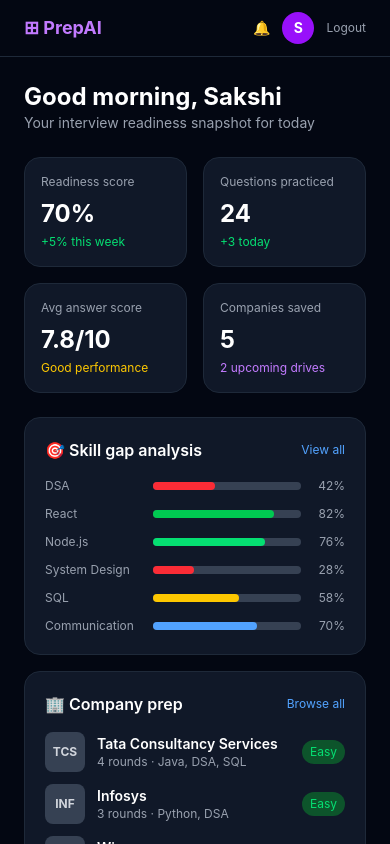
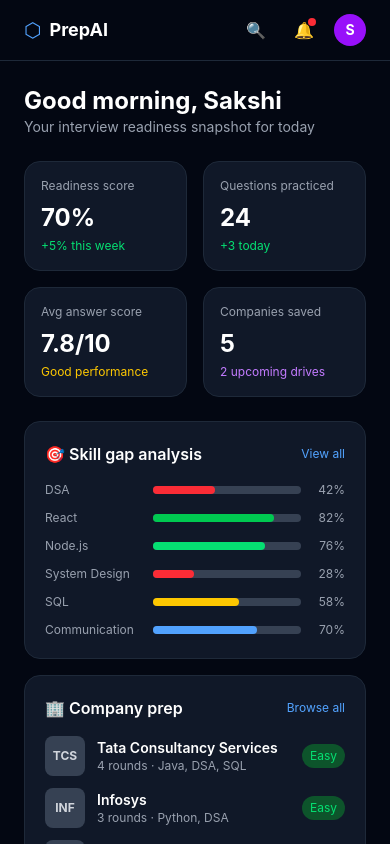
Before and after one commit to SakshiCode731/AI-Interview-Prep-Assistant, a React (Vite) app in the folder Client/: page /dashboard in a window 390 px wide. Shown: the top 844 px of the page. Built offline with nearby package versions, Linux system fonts and the light colour scheme; sample sign-in values are in the browser's storage.

Commit message:
fix: navbar layout, nav pills atylling, dashboard responsive fix

```diff
--- a/Client/src/pages/Dashboard.jsx
+++ b/Client/src/pages/Dashboard.jsx
@@ -6,6 +6,10 @@ const Dashboard = () => {
   const { logout } = useAuth();
   const navigate = useNavigate();
   const [dressingTab, setDressingTab] = useState('male');
+  const [showProfile, setShowProfile] = useState(false);
+  const [showSearch, setShowSearch] = useState(false);
+  const [activeNav, setActiveNav] = useState('Dashboard');
+  const [profileData, setProfileData] = useState({ name: 'Sakshi Gautam', email: 'sakshi@test.com' });
 
   const handleLogout = () => {
     logout();
@@ -84,21 +88,152 @@ const Dashboard = () => {
     <div className="min-h-screen bg-gray-950 text-white flex flex-col">
       {/* Top Navbar */}
      <nav className="bg-gray-950 border-b border-gray-800 px-6 py-3 flex items-center justify-between sticky top-0 z-50">
-        <div className="flex items-center gap-8">
-          <span className="text-purple-400 font-bold text-lg">⊞ PrepAI</span>
+
+  {/* Left: Logo + Nav Pills */}
+  <div className="flex items-center gap-6">
+
+    {/* Logo */}
+    <div className="flex items-center gap-2">
+      <span className="text-blue-400 text-xl">⬡</span>
+      <span className="text-white font-bold text-lg">PrepAI</span>
+    </div>
+
+    {/* Nav Pills */}
     <div className="hidden md:flex gap-2">
       {['Dashboard', 'Companies', 'Practice', 'Guides', 'Progress'].map((item, i) => (
-              <button key={i} className="px-4 py-1.5 rounded-full text-sm text-gray-300 hover:text-white border border-gray-700 hover:border-gray-500 transition">
+        <button
+          key={i}
+          onClick={() => {
+            setActiveNav(item);
+            if (item === 'Companies') navigate('/companies');
+            if (item === 'Practice') navigate('/mock-interview');
+            if (item === 'Dashboard') navigate('/dashboard');
+          }}
+          className="px-5 py-2 rounded-full text-sm font-medium border border-gray-700 bg-gray-900 text-gray-200 hover:border-gray-500 hover:text-white transition"
+        >
           {item}
         </button>
       ))}
     </div>
+
   </div>
+  {/* ✅ Left wrapper yahan close hua */}
+
+  {/* Right: Search + Bell + Avatar */}
+  <div className="flex items-center gap-3 relative">
+
+    {/* Search Button */}
+    <div className="relative">
+      {showSearch ? (
+        <input
+          type="text"
+          autoFocus
+          placeholder="Search companies, guides..."
+          onBlur={() => setShowSearch(false)}
+          className="w-48 bg-gray-800 border border-gray-700 rounded-full px-4 py-1.5 text-sm text-white placeholder-gray-500 focus:outline-none focus:border-purple-500"
+        />
+      ) : (
+        <button
+          onClick={() => setShowSearch(true)}
+          className="w-9 h-9 flex items-center justify-center text-gray-400 hover:text-white transition"
+        >
+          🔍
+        </button>
+      )}
+    </div>
+
+    {/* Notification Bell */}
+    <button className="w-9 h-9 flex items-center justify-center text-gray-400 hover:text-white transition relative">
+      🔔
+      <span className="absolute top-1.5 right-1.5 w-2 h-2 bg-red-500 rounded-full"></span>
+    </button>
+
+    {/* Avatar Button */}
+    <div
+      className="w-8 h-8 rounded-full bg-purple-600 flex items-center justify-center text-sm font-bold cursor-pointer hover:ring-2 hover:ring-purple-400 transition"
+      onClick={() => setShowProfile(!showProfile)}
+    >
+      S
+    </div>
+
+    {/* Profile Dropdown */}
+    {showProfile && (
+      <div className="absolute right-0 top-12 w-72 bg-gray-900 border border-gray-700 rounded-2xl shadow-2xl z-50 overflow-hidden">
+
+        <div className="bg-purple-900/30 px-5 py-4 border-b border-gray-700">
           <div className="flex items-center gap-3">
-          <span className="text-gray-400 text-sm">🔔</span>
-          <div className="w-8 h-8 rounded-full bg-purple-600 flex items-center justify-center text-sm font-bold">S</div>
-          <button onClick={handleLogout} className="text-xs text-gray-400 hover:text-red-400 transition">Logout</button>
+            <div className="w-12 h-12 rounded-full bg-purple-600 flex items-center justify-center text-lg font-bold flex-shrink-0">
+              S
             </div>
+            <div>
+              <p className="font-semibold text-white">{profileData.name}</p>
+              <p className="text-gray-400 text-xs">{profileData.email}</p>
+              <span className="text-xs bg-green-900 text-green-400 px-2 py-0.5 rounded-full mt-1 inline-block">
+                Active
+              </span>
+            </div>
+          </div>
+        </div>
+
+        <div className="grid grid-cols-3 border-b border-gray-700">
+          <div className="text-center py-3 border-r border-gray-700">
+            <p className="text-white font-bold text-lg">70%</p>
+            <p className="text-gray-400 text-xs">Readiness</p>
+          </div>
+          <div className="text-center py-3 border-r border-gray-700">
+            <p className="text-white font-bold text-lg">24</p>
+            <p className="text-gray-400 text-xs">Practiced</p>
+          </div>
+          <div className="text-center py-3">
+            <p className="text-white font-bold text-lg">5</p>
+            <p className="text-gray-400 text-xs">Companies</p>
+          </div>
+        </div>
+
+        <div className="py-2">
+          <button
+            onClick={() => { setShowProfile(false); navigate('/resume'); }}
+            className="w-full flex items-center gap-3 px-5 py-3 text-sm text-gray-300 hover:bg-gray-800 hover:text-white transition text-left"
+          >
+            <span>📄</span> My Resume
+          </button>
+          <button
+            onClick={() => { setShowProfile(false); navigate('/readiness'); }}
+            className="w-full flex items-center gap-3 px-5 py-3 text-sm text-gray-300 hover:bg-gray-800 hover:text-white transition text-left"
+          >
+            <span>🎯</span> Readiness Score
+          </button>
+          <button
+            onClick={() => { setShowProfile(false); }}
+            className="w-full flex items-center gap-3 px-5 py-3 text-sm text-gray-300 hover:bg-gray-800 hover:text-white transition text-left"
+          >
+            <span>⚙️</span> Settings
+          </button>
+        </div>
+
+        <div className="border-t border-gray-700 p-3">
+          <button
+            onClick={handleLogout}
+            className="w-full py-2.5 bg-red-900/40 hover:bg-red-900/70 text-red-400 rounded-xl text-sm font-semibold transition"
+          >
+            Logout
+          </button>
+        </div>
+
+      </div>
+    )}
+
+    {/* Click outside to close */}
+    {showProfile && (
+      <div
+        className="fixed inset-0 z-40"
+        onClick={() => setShowProfile(false)}
+      />
+    )}
+
+  </div>
+  {/* Right wrapper close */}
+
 </nav>
 
       <div className="flex flex-1">
```
Lines whose indentation alone changed are shown as unchanged.
